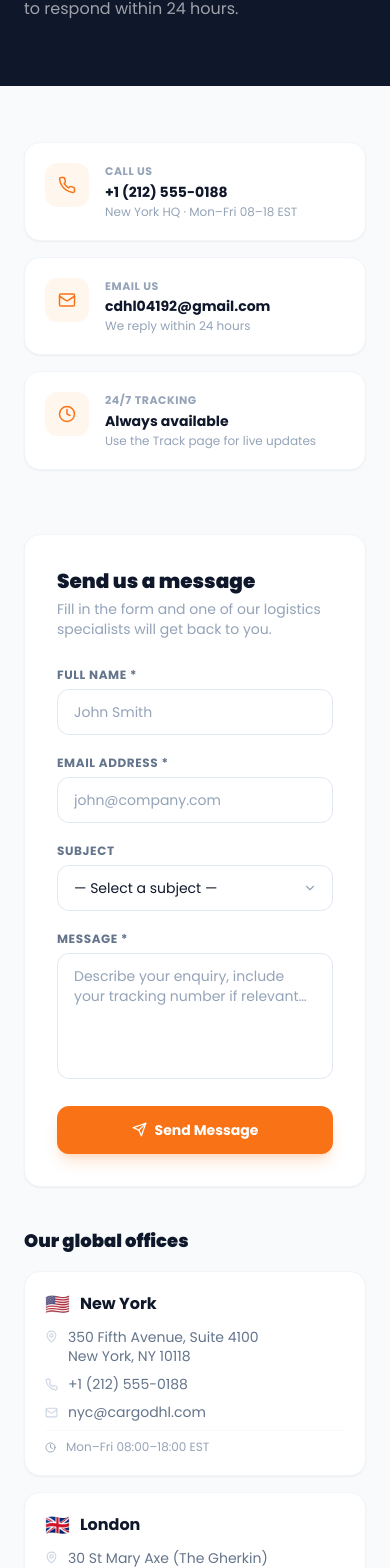
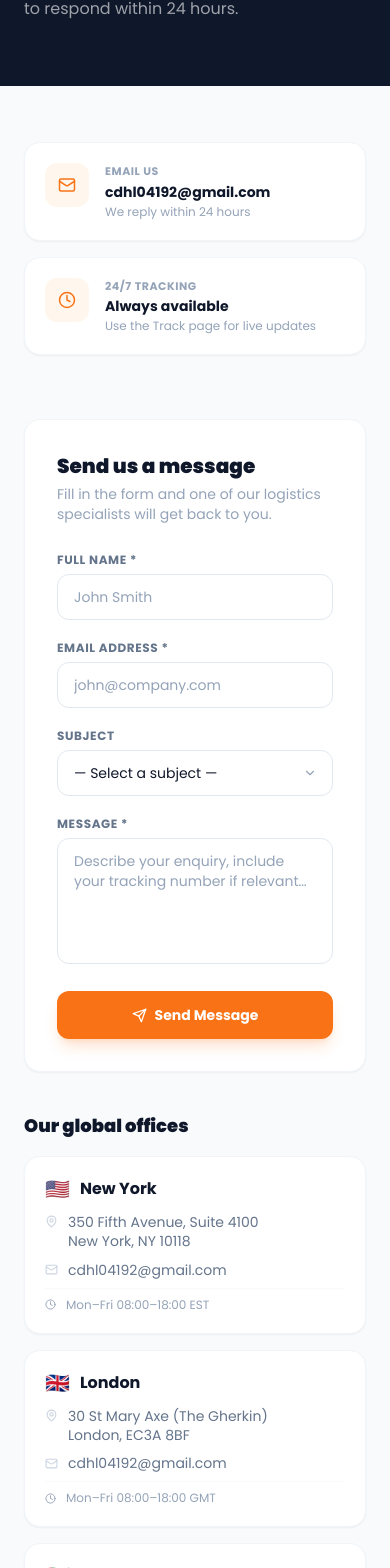
Before and after one commit to louis164583-lang/Cargo-dhl, a React (Vite) app: page /contact in a window 390 px wide. Shown: the part 411-1979 px from the top of the page. Built offline with nearby package versions, Linux system fonts and the light colour scheme.

Commit message:
Remove all phone numbers, show only email for contact
Replaced Call Us button with Email Us on CTA, removed phone from footer contact section and office cards, collapsed quick-contact strip to 2 items, all pointing to cdhl04192@gmail.com.

Co-Authored-By: Claude Sonnet 4.6 <noreply@anthropic.com>

```diff
--- a/src/pages/Contact.tsx
+++ b/src/pages/Contact.tsx
@@ -2,7 +2,7 @@ import { useState, useRef } from 'react';
 import { Link } from 'react-router-dom';
 import { motion, useInView } from 'framer-motion';
 import {
-  Truck, ArrowLeft, Mail, Phone, MapPin, Clock, Send, CheckCircle,
+  Truck, ArrowLeft, Mail, MapPin, Clock, Send, CheckCircle,
   Twitter, Linkedin, Instagram, Facebook, ChevronDown,
 } from 'lucide-react';
 
@@ -25,32 +25,24 @@ const OFFICES = [
     city: 'New York',
     flag: '🇺🇸',
     address: '350 Fifth Avenue, Suite 4100\nNew York, NY 10118',
-    phone: '+1 (212) 555-0188',
-    email: 'nyc@cargodhl.com',
     hours: 'Mon–Fri 08:00–18:00 EST',
   },
   {
     city: 'London',
     flag: '🇬🇧',
     address: '30 St Mary Axe (The Gherkin)\nLondon, EC3A 8BF',
-    phone: '+44 (20) 7555 0172',
-    email: 'london@cargodhl.com',
     hours: 'Mon–Fri 08:00–18:00 GMT',
   },
   {
     city: 'Dubai',
     flag: '🇦🇪',
     address: 'Dubai Airport Free Zone\nBuilding 6W, Gate 5, Dubai',
-    phone: '+971 4 555 0133',
-    email: 'dubai@cargodhl.com',
     hours: 'Sun–Thu 08:00–17:00 GST',
   },
   {
     city: 'Lagos',
     flag: '🇳🇬',
     address: 'FAAN Complex, MMA2 Terminal\nIkeja, Lagos State',
-    phone: '+234 (1) 555 0177',
-    email: 'lagos@cargodhl.com',
     hours: 'Mon–Fri 08:00–17:00 WAT',
   },
 ];
@@ -130,11 +122,10 @@ export default function ContactPage() {
 
         {/* ── Quick contact strip ── */}
         <FadeUp>
-          <div className="grid sm:grid-cols-3 gap-4">
+          <div className="grid sm:grid-cols-2 gap-4">
             {[
-              { icon: Phone,  label: 'Call us',       value: '+1 (212) 555-0188',      sub: 'New York HQ · Mon–Fri 08–18 EST', href: 'tel:+12125550188' },
-              { icon: Mail,   label: 'Email us',       value: 'cdhl04192@gmail.com',   sub: 'We reply within 24 hours',        href: 'mailto:cdhl04192@gmail.com' },
-              { icon: Clock,  label: '24/7 Tracking',  value: 'Always available',        sub: 'Use the Track page for live updates', href: '/track' },
+              { icon: Mail,   label: 'Email us',      value: 'cdhl04192@gmail.com', sub: 'We reply within 24 hours',           href: 'mailto:cdhl04192@gmail.com' },
+              { icon: Clock,  label: '24/7 Tracking', value: 'Always available',     sub: 'Use the Track page for live updates', href: '/track' },
             ].map(({ icon: Icon, label, value, sub, href }) => (
               <a key={label} href={href}
                 className="group bg-white border border-slate-100 rounded-2xl p-5 shadow-sm hover:shadow-md hover:border-orange-100 transition-all flex items-start gap-4">
@@ -247,12 +238,8 @@ export default function ContactPage() {
                     <span className="whitespace-pre-line leading-snug">{o.address}</span>
                   </div>
                   <div className="flex items-center gap-2.5">
-                    <Phone size={13} className="text-slate-300 shrink-0" />
-                    <a href={`tel:${o.phone.replace(/\s/g, '')}`} className="text-slate-500 hover:text-orange-500 transition-colors">{o.phone}</a>
-                  </div>
-                  <div className="flex items-center gap-2.5">
                     <Mail size={13} className="text-slate-300 shrink-0" />
-                    <a href={`mailto:${o.email}`} className="text-slate-500 hover:text-orange-500 transition-colors">{o.email}</a>
+                    <a href="mailto:cdhl04192@gmail.com" className="text-slate-500 hover:text-orange-500 transition-colors">cdhl04192@gmail.com</a>
                   </div>
                   <div className="flex items-center gap-2.5 text-slate-400 text-xs mt-1 pt-2 border-t border-slate-50">
                     <Clock size={11} className="shrink-0" />
--- a/src/pages/Home.tsx
+++ b/src/pages/Home.tsx
@@ -3,7 +3,7 @@ import { Link, useNavigate } from 'react-router-dom';
 import { motion, useInView, AnimatePresence } from 'framer-motion';
 import {
   Truck, Plane, Warehouse, MapPin, Shield, Clock, Globe, Star,
-  Search, Menu, X, Phone, Mail, ArrowRight, CheckCircle, Package,
+  Search, Menu, X, Mail, ArrowRight, CheckCircle, Package,
   Twitter, Linkedin, Instagram, Facebook,
 } from 'lucide-react';
 
@@ -497,8 +497,8 @@ function CTA() {
           <a href="#hero-track" className="bg-white text-orange-600 font-black px-10 py-5 rounded-full text-base hover:bg-orange-50 transition-all hover:scale-105 shadow-2xl">
             Track a Package
           </a>
-          <a href="tel:+18001234567" className="border-2 border-white/40 text-white font-bold px-10 py-5 rounded-full text-base hover:bg-white/10 transition-all backdrop-blur-sm">
-            <Phone size={16} className="inline mr-2" /> Call Us
+          <a href="mailto:cdhl04192@gmail.com" className="border-2 border-white/40 text-white font-bold px-10 py-5 rounded-full text-base hover:bg-white/10 transition-all backdrop-blur-sm">
+            <Mail size={16} className="inline mr-2" /> Email Us
           </a>
         </div>
         <div className="flex flex-wrap items-center justify-center gap-8 mt-14 pt-14 border-t border-white/15 text-white/55 text-sm">
@@ -560,9 +560,10 @@ function Footer() {
           <div>
             <h4 className="text-[11px] font-bold uppercase tracking-[.22em] text-white/30 mb-5">Contact</h4>
             <ul className="space-y-3 text-sm text-white/50">
-              <li className="flex items-start gap-2.5"><Phone size={13} className="text-orange-400 mt-0.5 shrink-0" />+1 800 123 4567</li>
-              <li className="flex items-start gap-2.5"><Mail size={13} className="text-orange-400 mt-0.5 shrink-0" />cdhl04192@gmail.com</li>
-              <li className="flex items-start gap-2.5"><MapPin size={13} className="text-orange-400 mt-0.5 shrink-0" />53 Logistics Way, Frankfurt DE</li>
+              <li className="flex items-start gap-2.5">
+                <Mail size={13} className="text-orange-400 mt-0.5 shrink-0" />
+                <a href="mailto:cdhl04192@gmail.com" className="hover:text-white transition-colors">cdhl04192@gmail.com</a>
+              </li>
             </ul>
           </div>
         </div>
```
